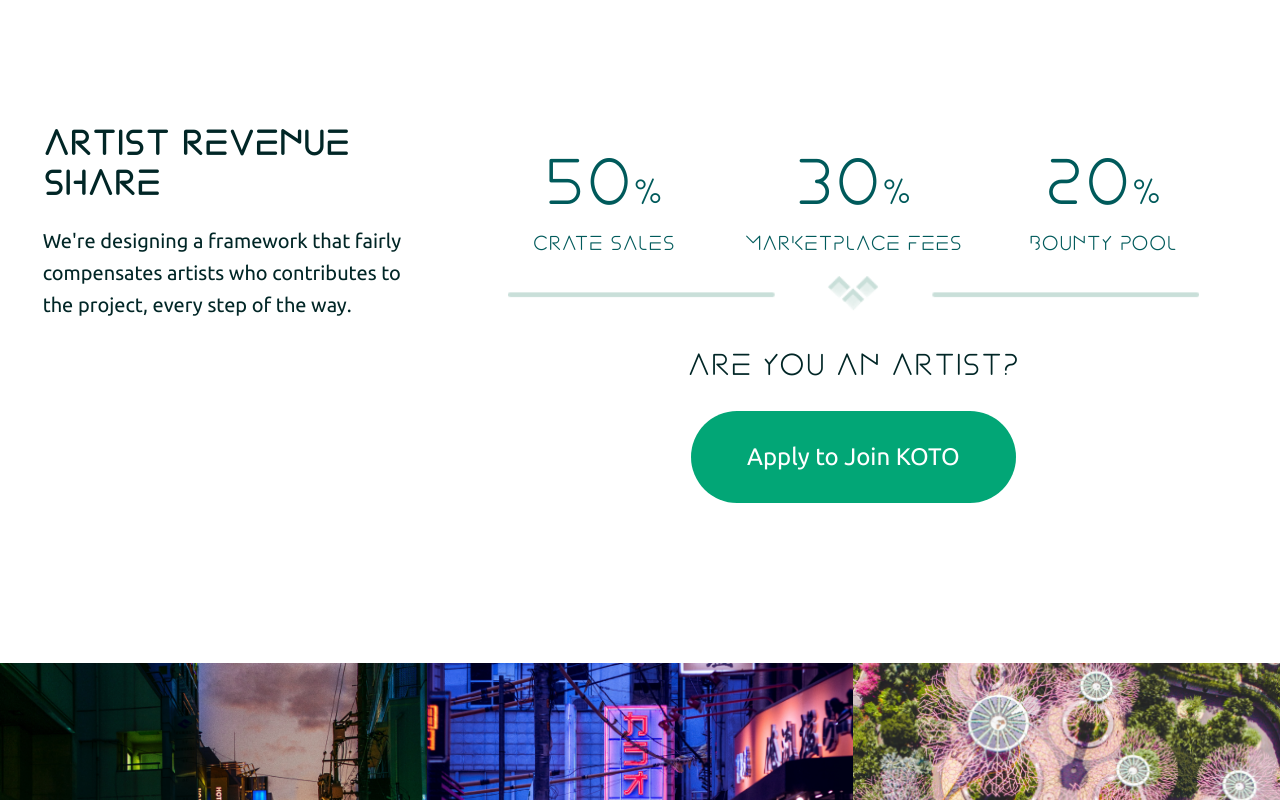
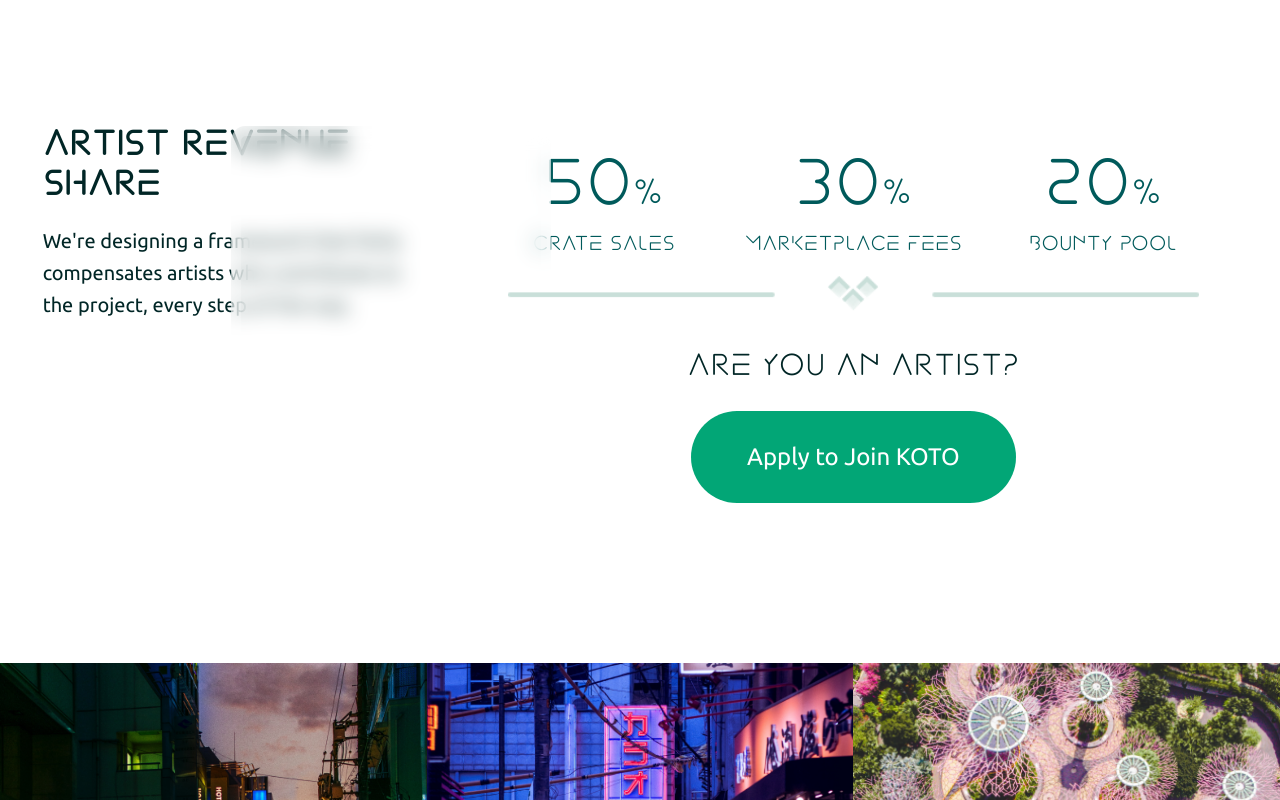
Before and after one commit to valeriiRadko/worldofkoto, a Next.js app: page / in a window 1280 px wide. Shown: the part 2820-3620 px from the top of the page. Built offline with nearby package versions, Linux system fonts and the light colour scheme.

Commit message:
new link

```diff
--- a/components/navbar/index.js
+++ b/components/navbar/index.js
@@ -9,7 +9,7 @@
       duration: 1000,
       delay: 100,
       smooth: true,
-      offset:-100
+      offset: -100,
     });
   };
   return (
--- a/components/sections/art.js
+++ b/components/sections/art.js
@@ -2,6 +2,7 @@
 import styles from "../../styles/components/sections/art.module.css";
 import Image from "next/image";
 import Carousel from "../carousel";
+import Link from "next/link";
 const Art = ({ isBreakPoint }) => {
   return (
     <div className={styles.artcontainer}>
@@ -62,11 +63,6 @@
             </div>
             <h1 className={styles.artgalleryboxtitle}>Condifential</h1>
           </div>
-
-
-
-
-
         </div>
 
         <div className={styles.arttextcontainer}>
@@ -98,14 +94,27 @@
                 <h1 className={styles.artpercentagetext}>Bounty Pool</h1>
               </div>
             </div>
-            <div style={{position:'relative',width:'90%',marginLeft:'5%',height:50,display:'flex'}}>
-            <Image src="/line.png" alt="line" layout="fill"   objectFit="contain"/>
+            <div
+              style={{
+                position: "relative",
+                width: "90%",
+                marginLeft: "5%",
+                height: 50,
+                display: "flex",
+              }}
+            >
+              <Image
+                src="/line.png"
+                alt="line"
+                layout="fill"
+                objectFit="contain"
+              />
             </div>
             <div className={styles.artistjoincontainer}>
               <h1 className={styles.artistjointitle}>Are you an artist?</h1>
-              <button className={styles.artistjoinbutton}>
-                Apply to Join KOTO
-              </button>
+              <Link  href="https://docs.google.com/forms/d/e/1FAIpQLSeiv-g8iBu-yjfJDELQMYRyUCtDti0rUA_YfeXFF7tlgufoJw/viewform">
+                <a className={styles.artistjoinbutton} target="_blank">Apply to Join KOTO</a>
+              </Link>
             </div>
           </div>
         </div>
--- a/components/sections/whatis.js
+++ b/components/sections/whatis.js
@@ -1,6 +1,7 @@
 import React from "react";
 import Image from "next/image";
 import styles from "../../styles/components/sections/whatis.module.css";
+import { Parallax } from "react-scroll-parallax";
 const WhatIs = () => {
   return (
     <div className={styles.whatiscontainer}>
@@ -14,6 +15,9 @@
               layout="fill"
               objectFit="contain"
             />
+            <Parallax speed={1} startScroll={1000} translateX={200}>
+              <div className={styles.whatiscontentblur} />
+            </Parallax>
           </div>
         </div>
 
@@ -43,6 +47,9 @@
                 layout="fill"
                 objectFit="contain"
               />
+              <Parallax speed={20}>
+                <div className={styles.whatiscontentblur} />
+              </Parallax>
             </div>
           </div>
 
--- a/package.json
+++ b/package.json
@@ -19,6 +19,7 @@
     "react-dom": "17.0.2",
     "react-no-ssr": "^1.1.0",
     "react-scroll": "^1.8.6",
+    "react-scroll-parallax": "^3.0.5",
     "react-slick": "^0.28.1",
     "react-spring": "^9.4.4",
     "sass": "^1.49.9",
--- a/styles/components/header.module.css
+++ b/styles/components/header.module.css
@@ -15,7 +15,7 @@
   text-align: center;
   margin-top: 25vh;
   width: 73.5vw;
-  font-weight:100
+  font-weight: 100;
 }
 
 @media (max-width: 992px) {
--- a/styles/components/sections/art.module.css
+++ b/styles/components/sections/art.module.css
@@ -165,9 +165,9 @@
 .artistjoinbutton:hover {
   background: #007369;
 }
-.line{
-  width:100px;
-  height:100px;
+.line {
+  width: 100px;
+  height: 100px;
   background-color: blue;
 }
 @media screen and (max-width: 992px) {
--- a/styles/components/sections/guardians.module.css
+++ b/styles/components/sections/guardians.module.css
@@ -39,7 +39,6 @@
   width: 75vw;
   flex-direction: row;
   height: 60vh;
-
 }
 .imagecont {
   position: relative;
--- a/styles/components/sections/image.module.css
+++ b/styles/components/sections/image.module.css
@@ -9,13 +9,13 @@
   position: relative;
   width: 33.33vw;
   height: 100%;
-  min-height:50vh;
+  min-height: 50vh;
 }
 .imagesubcont2 {
   position: relative;
   width: 33.33vw;
   height: 100%;
-  min-height:50vh;
+  min-height: 50vh;
 }
 .image {
   position: relative;
--- a/styles/components/sections/whatis.module.css
+++ b/styles/components/sections/whatis.module.css
@@ -18,11 +18,11 @@
 .whatiscontent {
   width: 70vw;
   min-height: 70vh;
-  height:100%;
+  height: 100%;
   display: flex;
   align-items: center;
   justify-content: space-evenly;
-  margin-bottom:6em;
+  margin-bottom: 6em;
   /* margin-bottom: 200px; */
 }
 
@@ -80,6 +80,21 @@
   line-height: 1.6em;
 }
 
+.whatiscontentblur {
+  background-color: rgba(255, 255, 255, 0.2);
+  border: 10px solid rgba(255, 255, 255, 0.2);
+  backdrop-filter: blur(10px);
+  position: absolute;
+  margin-bottom: 300px;
+  height: 25vw;
+  width: 25vw;
+  left: 0vw;
+
+  /* Note: backdrop-filter has minimal browser support */
+
+  border-radius: 15px;
+}
+
 @media screen and (max-width: 992px) {
   .whatistitle {
     display: none;
```
Also changed, not shown: components/carousel/index.js (+8 -6 lines), components/sections/image.js (+6 -1 lines), pages/index.js (+9 -2 lines), 2 other files (tests, documents, lock files or other folders).
